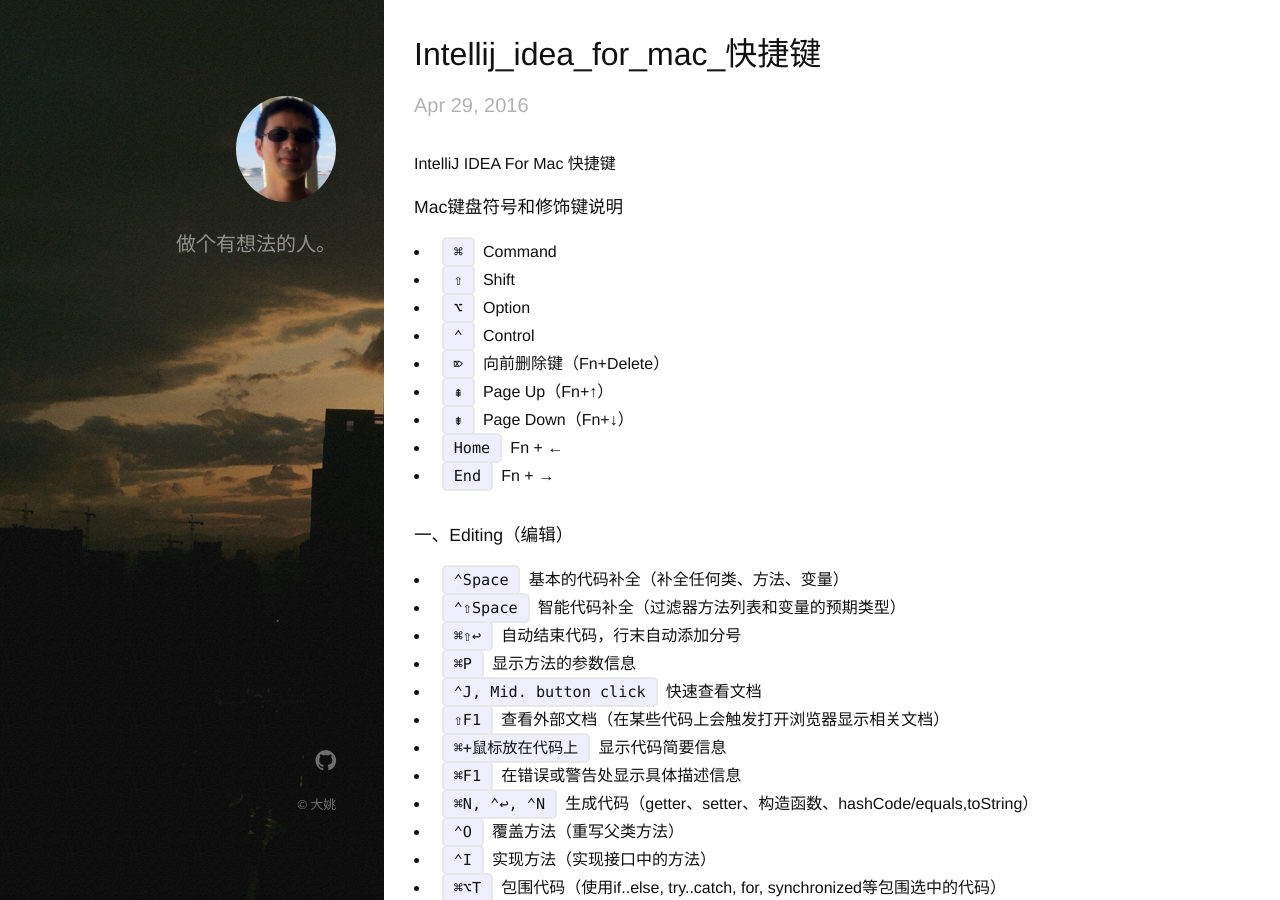
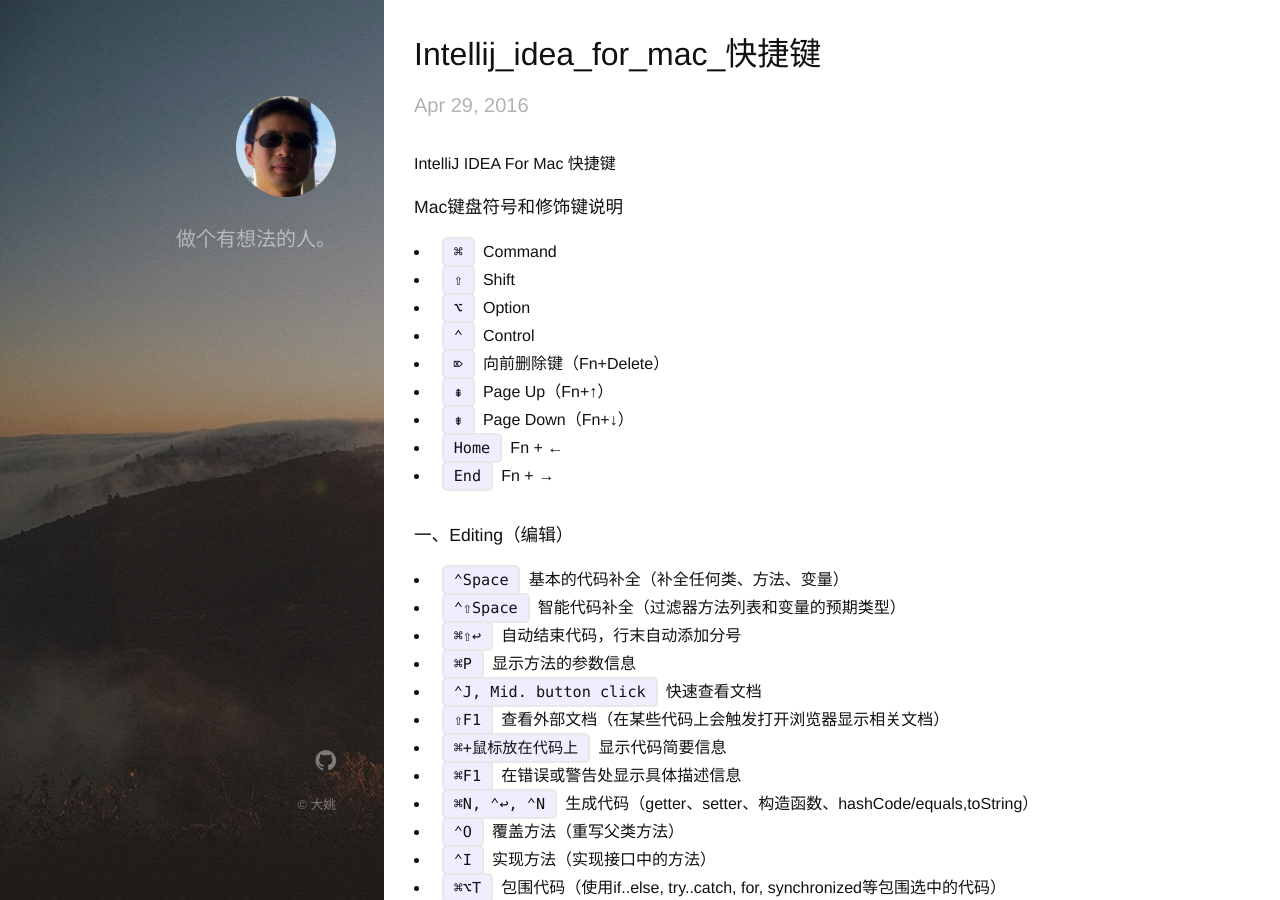
Before and after one commit to yaogjim/yaogjim.github.io, a Jekyll site: the page built from index.html, in a window 1280 px wide and 900 px high. Built offline with Jekyll 4.4.1, drawn with Linux system fonts in a browser that asks for light colours.

Commit message:
modify images

```diff
--- a/_layouts/default.html
+++ b/_layouts/default.html
@@ -21,7 +21,7 @@
 	<body id="top">
 
       <header id="header">
-          <a href="#" class="image avatar"><img src="/images/avatar.jpg" alt="" /></a>
+          <a href="/" class="image avatar"><img src="/images/avatar.jpg" alt="" /></a>
           <h1>做个有想法的人。
           </h1>
       </header>
```
Also changed, not shown: images/avatar.jpg, images/bg.jpg, images/bg2.jpg (deleted), images/bg3.jpg (added).
